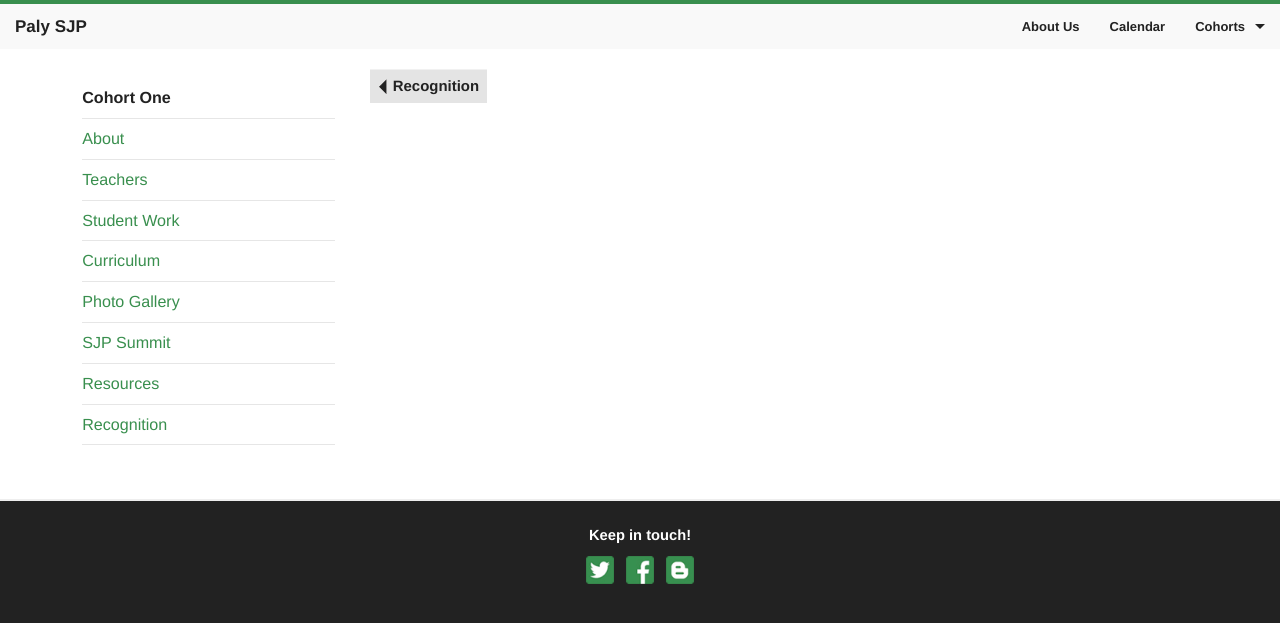
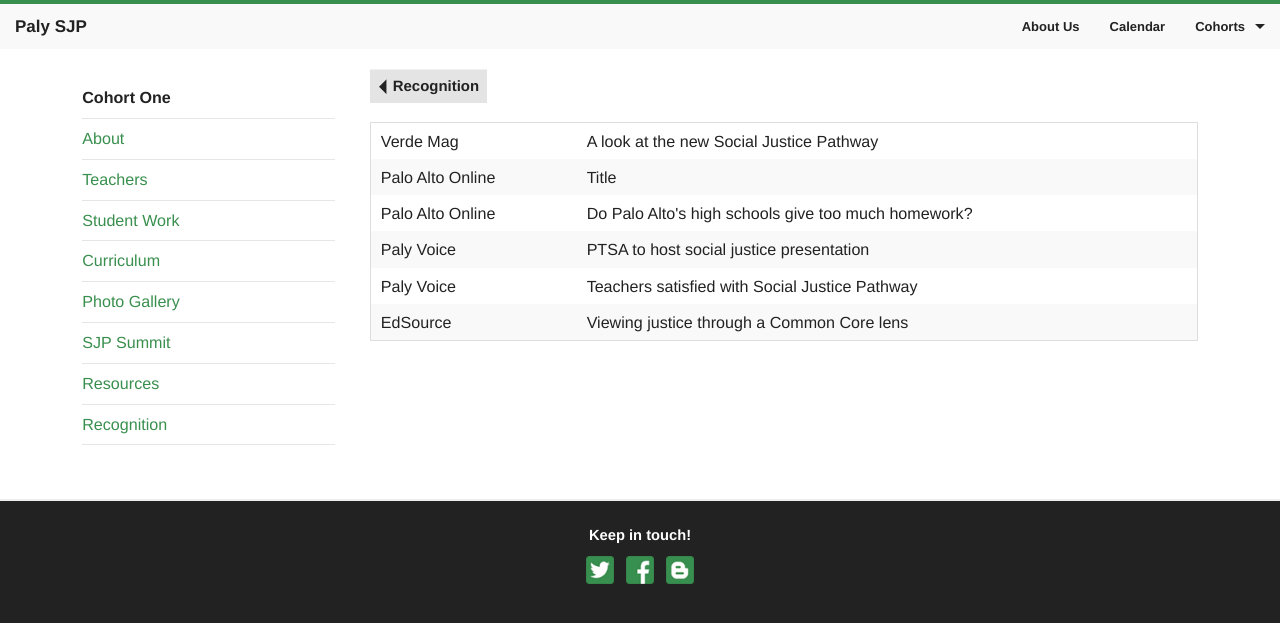
Before and after one commit to rafilong/palysjp-website, a Jekyll site: the page built from cohorts/one/recognition/online.html, in a window 1280 px wide. Shown: the top 623 px of the page. Built offline with Jekyll 4.4.1, drawn with Linux system fonts in a browser that asks for light colours; Markdown is read by kramdown in place of the engine named in the settings.

Commit message:
Added table of articles and embeded Cmag

```diff
--- a/cohorts/one/recognition/articles.html
+++ b/cohorts/one/recognition/articles.html
@@ -8,3 +8,6 @@
 <a href="/cohorts/one/recognition.html" class="button small">
   <img src="/assets/img/logo/back.png" style="width:9px; margin-right:6px"/>Recognition
 </a>
+
+<h6>Printed Articles</h6>
+<div data-configid="0/13230120" style="width:525px; height:338px;" class="issuuembed"></div><script type="text/javascript" src="//e.issuu.com/embed.js" async="true"></script>
--- a/cohorts/one/recognition/online.html
+++ b/cohorts/one/recognition/online.html
@@ -8,3 +8,30 @@
 <a href="/cohorts/one/recognition.html" class="button small">
   <img src="/assets/img/logo/back.png" style="width:9px; margin-right:6px"/>Recognition
 </a>
+
+<table style="width:100%">
+  <tr>
+    <td>Verde Mag</td>
+    <td>A look at the new Social Justice Pathway</td>
+  </tr>
+  <tr>
+    <td>Palo Alto Online</td>
+    <td>Title</td>
+  </tr>
+  <tr>
+    <td>Palo Alto Online</td>
+    <td>Do Palo Alto's high schools give too much homework?</td>
+  </tr>
+  <tr>
+  <td>Paly Voice</td>
+  <td>PTSA to host social justice presentation</td>
+</tr>
+  <tr>
+    <td>Paly Voice</td>
+    <td>Teachers satisfied with Social Justice Pathway</td>
+  </tr>
+  <tr>
+    <td>EdSource</td>
+    <td>Viewing justice through a Common Core lens</td>
+  </tr>
+</table>
```
